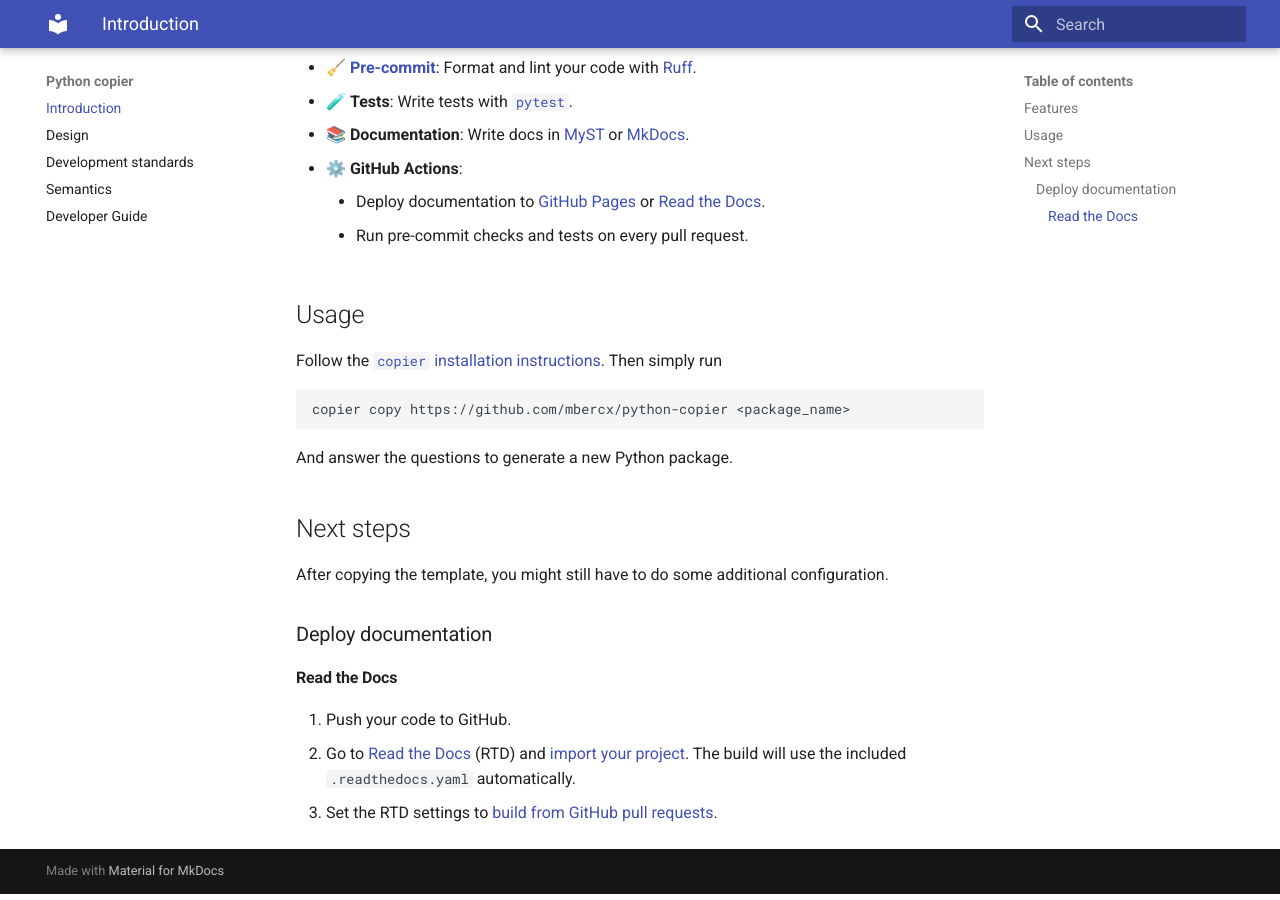
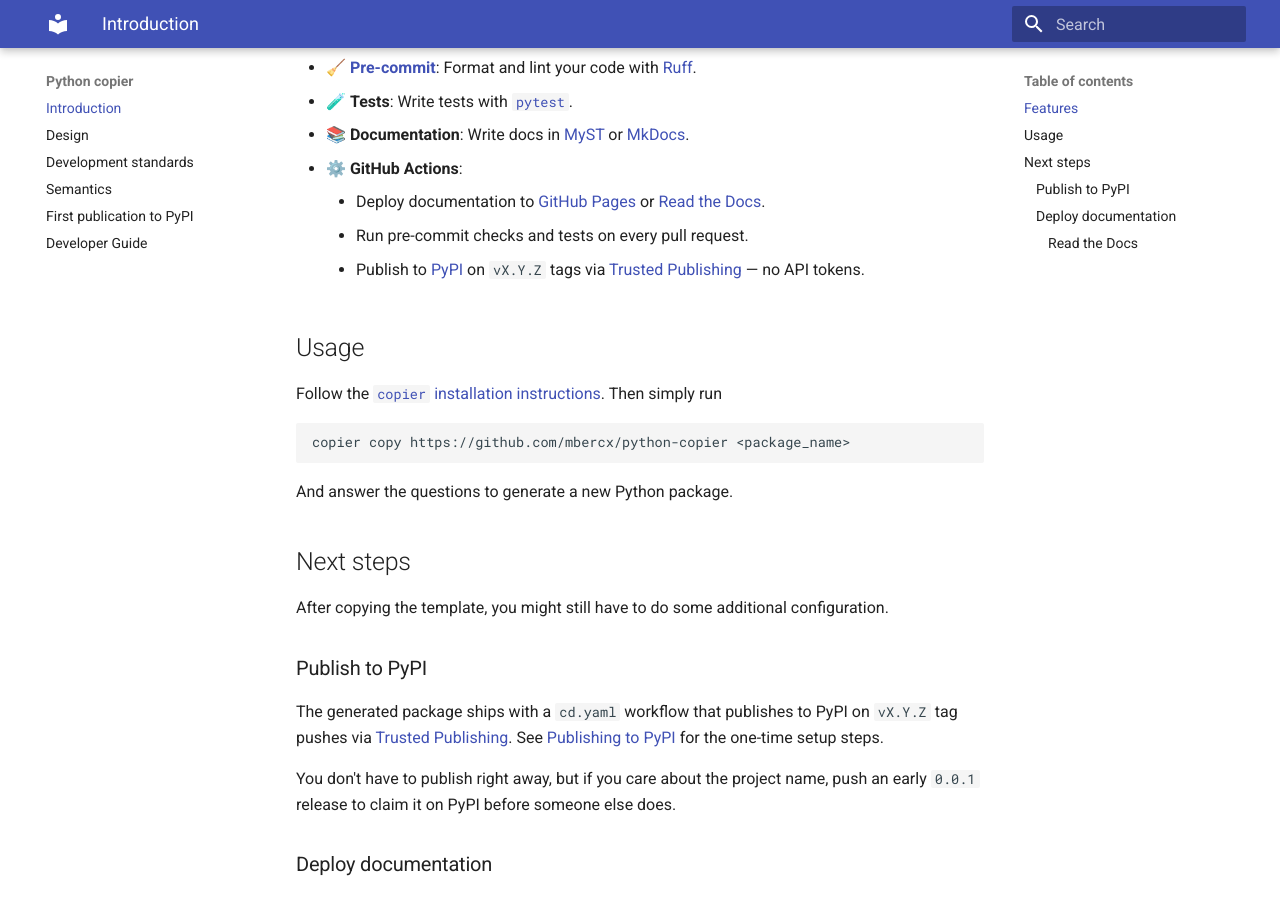
Before and after one commit to mbercx/python-copier, an MkDocs documentation site: the page built from docs/index.md, in a window 1280 px wide and 900 px high, scrolled down 342 px. Built offline with MkDocs 1.6.1 and Material for MkDocs 9.7.7, drawn with Linux system fonts in a browser that asks for light colours.

Commit message:
✨ Template | CD: Add PyPI Trusted Publisher release workflow
Generated packages now auto-publish to PyPI on `vX.Y.Z` tag pushes via OIDC Trusted
Publishing — no API tokens stored in the repo. The new `cd.yaml` workflow defaults to
`contents: read`; only the `publish` job holds `id-token: write`, gated on a `pypi`
GitHub environment that can optionally require manual approval.

Publishing docs are split along their two audiences:

- `docs/publishing.md` ("First publication to PyPI") covers the one-time Trusted
  Publisher registration and `pypi` environment setup on the repo — the steps a
  maintainer only does once per project.
- `template/docs/developer.md.jinja` gets a `## Release` section owning the recurring
  flow: `hatch version` bump, tag, push, and the warning that the tag and `__about__.py`
  version must agree. An `important` admonition at the top, branched on the `docs`
  engine so both MyST and MkDocs render correctly, links back to the first-publication
  guide.
- `docs/index.md` surfaces the capability: a `### Publish to PyPI` entry under `## Next
  steps` (noting you can defer publishing, but pushing an early `0.0.1` release is the
  way to claim the name), plus a bullet in the features list.

```diff
--- a/docs/index.md
+++ b/docs/index.md
@@ -13,6 +13,7 @@
 * ⚙️ **GitHub Actions**:
     * Deploy documentation to [GitHub Pages](https://docs.github.com/en/pages/getting-started-with-github-pages/creating-a-github-pages-site) or [Read the Docs](https://about.readthedocs.com/).
     * Run pre-commit checks and tests on every pull request.
+    * Publish to [PyPI](https://pypi.org/) on `vX.Y.Z` tags via [Trusted Publishing](https://docs.pypi.org/trusted-publishers/) — no API tokens.
 
 ## Usage
 
@@ -29,6 +30,13 @@
 
 After copying the template, you might still have to do some additional configuration.
 
+### Publish to PyPI
+
+The generated package ships with a `cd.yaml` workflow that publishes to PyPI on `vX.Y.Z` tag pushes via [Trusted Publishing](https://docs.pypi.org/trusted-publishers/).
+See [Publishing to PyPI](publishing.md) for the one-time setup steps.
+
+You don't have to publish right away, but if you care about the project name, push an early `0.0.1` release to claim it on PyPI before someone else does.
+
 ### Deploy documentation
 
 #### Read the Docs
--- a/mkdocs.yml
+++ b/mkdocs.yml
@@ -11,4 +11,5 @@
   - design.md
   - dev-standards.md
   - semantics.md
+  - publishing.md
   - developer.md
```
Also changed, not shown: README.md (+1 -0 lines), docs/publishing.md (added, +20 -0 lines), template/docs/developer.md.jinja (+34 -0 lines), 1 other file.
